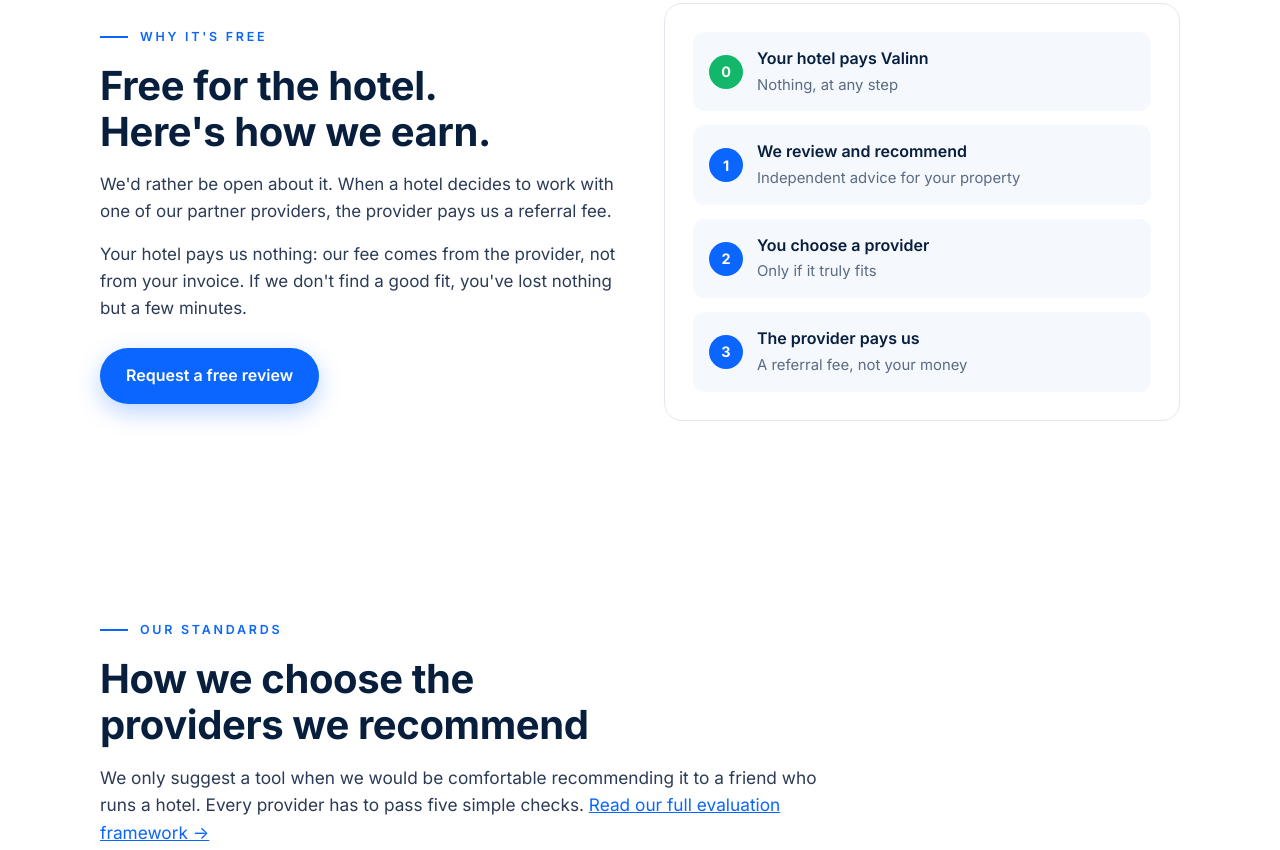
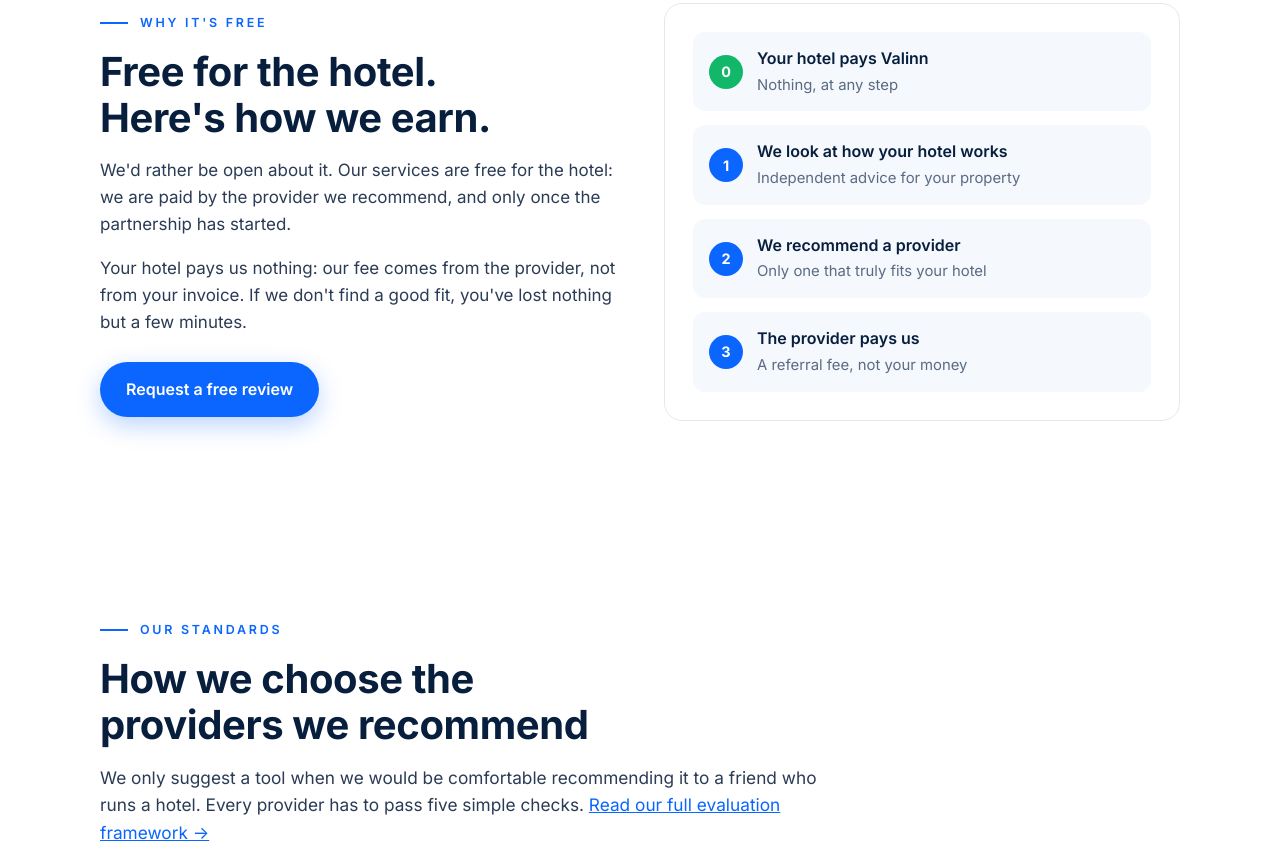
Before and after one commit to valinn-advisory/valinn-advisory.github.io, a plain HTML site: page index.html in a window 1280 px wide. Shown: the part 3992-4842 px from the top of the page. Drawn offline with Linux system fonts and the light colour scheme.

Commit message:
Wording: we recommend the provider; approved free-for-hotel sentence
Co-Authored-By: Claude Opus 5.5 <noreply@anthropic.com>
Claude-Session: https://claude.ai/code/session_01HoUjjpYCuYapWT5TNk3gWb

```diff
--- a/index.html
+++ b/index.html
@@ -477,14 +477,14 @@ footer img{height:16px;width:auto;opacity:.9}
     <div class="body">
       <span class="kicker">Why it's free</span>
       <h2>Free for the hotel. Here's how we earn.</h2>
-      <p>We'd rather be open about it. When a hotel decides to work with one of our partner providers, the provider pays us a referral fee.</p>
+      <p>We'd rather be open about it. Our services are free for the hotel: we are paid by the provider we recommend, and only once the partnership has started.</p>
       <p>Your hotel pays us nothing: our fee comes from the provider, not from your invoice. If we don't find a good fit, you've lost nothing but a few minutes.</p>
       <div class="cta-row"><a class="btn btn-primary" href="#contact">Request a free review</a></div>
     </div>
     <div class="flow" aria-label="How the money flows">
       <div class="row zero"><div class="dot">0</div><div><b>Your hotel pays Valinn</b><br><span>Nothing, at any step</span></div></div>
-      <div class="row"><div class="dot">1</div><div><b>We review and recommend</b><br><span>Independent advice for your property</span></div></div>
-      <div class="row"><div class="dot">2</div><div><b>You choose a provider</b><br><span>Only if it truly fits</span></div></div>
+      <div class="row"><div class="dot">1</div><div><b>We look at how your hotel works</b><br><span>Independent advice for your property</span></div></div>
+      <div class="row"><div class="dot">2</div><div><b>We recommend a provider</b><br><span>Only one that truly fits your hotel</span></div></div>
       <div class="row"><div class="dot">3</div><div><b>The provider pays us</b><br><span>A referral fee, not your money</span></div></div>
     </div>
   </div>
@@ -525,7 +525,7 @@ footer img{height:16px;width:auto;opacity:.9}
       <div class="scope-grid">
         <div class="sc us"><span class="who">Valinn</span><ul><li>Free review of your current set-up</li><li>A shortlist of one or two providers that pass our checks</li><li>An introduction, plus a checklist of questions for the demo</li><li>Help comparing the offers you receive</li><li>A check-in by email 30 and 90 days after launch</li></ul></div>
         <div class="sc"><span class="who">The provider</span><ul><li>Price and contract</li><li>Setup and connection to your systems</li><li>Training for your team</li><li>Technical support</li></ul></div>
-        <div class="sc"><span class="who">Your hotel</span><ul><li>Whether to see a demo at all</li><li>Which option to choose, if any</li><li>When to start</li></ul></div>
+        <div class="sc"><span class="who">Your hotel</span><ul><li>Whether to see a demo at all</li><li>Whether the recommended option suits you</li><li>When to start</li></ul></div>
       </div>
     </div>
   </div>
```
Also changed, not shown: sample-review.html (+1 -1 lines).
